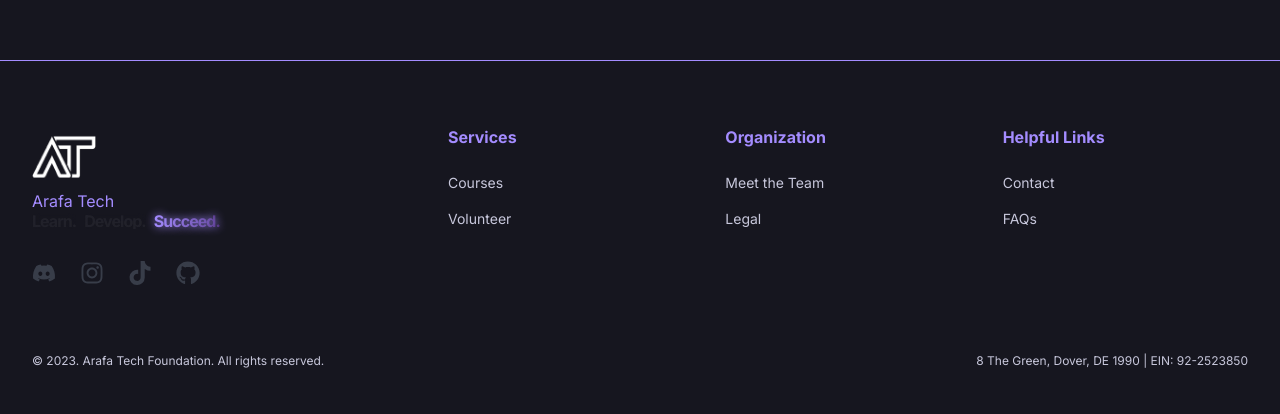
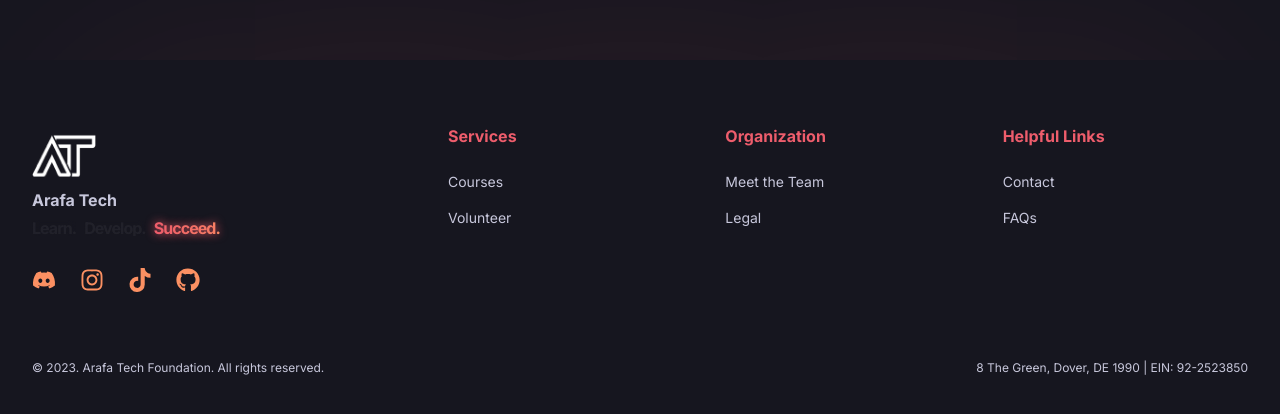
Before and after one commit to Arafa-Tech-Foundation/Website-Frontend, a Next.js app: page / in a window 1280 px wide. Shown: the part 1148-1562 px from the top of the page. Built offline with nearby package versions, Linux system fonts and the light colour scheme; no server answers; a small style sheet from the web is missing.

Commit message:
:lipstick: New color scheme

```diff
--- a/src/components/footer.tsx
+++ b/src/components/footer.tsx
@@ -11,12 +11,12 @@ export default function Footer() {
 	return (
 		<footer
 			aria-label="Site Footer"
-			className="bg-base border-t border-primary"
+			className="bg-base shadow-[0_5px_300px_-100px_hsl(var(--p))] border-primary"
 		>
 			<div className="max-w-screen-xl px-4 py-16 mx-auto space-y-8 sm:px-6 lg:space-y-16 lg:px-8">
 				<div className="grid grid-cols-1 gap-8 lg:grid-cols-3">
 					<div>
-						<div className="text-primary">
+						<div className="font-bold mb-2">
 							<img
 								src="/logos/transparent/main.png"
 								className="w-16"
@@ -51,63 +51,24 @@ export default function Footer() {
 							</span>
 						</h1>
 						<ul className="flex gap-6 mt-8 text-secondary">
-							<li>
+							{icons.map((icon) => (
+								<li key={icon.href}>
 									<a
-									href="/discord"
+										href={icon.href}
 										rel="noreferrer"
 										target="_blank"
-									className="transition hover:opacity-75"
+										className="transition hover:opacity-50"
 									>
-									<span className="sr-only">Discord</span>
-
+										<span className="sr-only">
+											{icon.name}
+										</span>
 										<FontAwesomeIcon
-										icon={faDiscord}
-										className="w-6 h-6"
+											icon={icon.icon}
+											className="w-6 h-6 "
 										/>
 									</a>
 								</li>
-							<li>
-								<a
-									href="/"
-									rel="noreferrer"
-									target="_blank"
-									className="transition hover:opacity-75"
-								>
-									<span className="sr-only">Instagram</span>
-									<FontAwesomeIcon
-										icon={faInstagram}
-										className="w-6 h-6"
-									/>
-								</a>
-							</li>
-							<li>
-								<a
-									href="/"
-									rel="noreferrer"
-									target="_blank"
-									className="transition hover:opacity-75"
-								>
-									<span className="sr-only">TikTok</span>
-									<FontAwesomeIcon
-										icon={faTiktok}
-										className="w-6 h-6"
-									/>
-								</a>
-							</li>
-							<li>
-								<a
-									href="https://github.com/Arafa-Tech-Foundation"
-									rel="noreferrer"
-									target="_blank"
-									className="transition hover:opacity-75"
-								>
-									<span className="sr-only">GitHub</span>
-									<FontAwesomeIcon
-										icon={faGithub}
-										className="w-6 h-6"
-									/>
-								</a>
-							</li>
+							))}
 							{/* <li>
 								<a
 									href="/"
@@ -221,3 +182,26 @@ export default function Footer() {
 		</footer>
 	);
 }
+
+const icons = [
+	{
+		name: "Discord",
+		icon: faDiscord,
+		href: "https://discord.gg/6Z2Y4Z2",
+	},
+	{
+		name: "Instagram",
+		icon: faInstagram,
+		href: "https://www.instagram.com/arafatechfoundation/",
+	},
+	{
+		name: "TikTok",
+		icon: faTiktok,
+		href: "https://www.tiktok.com/@arafatechfoundation",
+	},
+	{
+		name: "GitHub",
+		icon: faGithub,
+		href: "https://github.com/Arafa-Tech-Foundation",
+	},
+];
--- a/tailwind.config.js
+++ b/tailwind.config.js
@@ -1,8 +1,8 @@
 const plugin = require("tailwindcss/plugin");
 
 const theme = {
-	primary: "#a48cff",
-	secondary: "#383d49",
+	primary: "#ee5d6c",
+	secondary: "#fb9062",
 	neutral: "#21202e",
 };
 
@@ -21,7 +21,7 @@ module.exports = {
 			},
 			gradientColorStops: {
 				"gradient-start": "hsl(var(--p))",
-				"gradient-end": "#46266D",
+				"gradient-end": "hsl(var(--s))",
 			},
 			keyframes: {
 				"gradient-foreground-1": {
```
Lines whose indentation alone changed are shown as unchanged.
